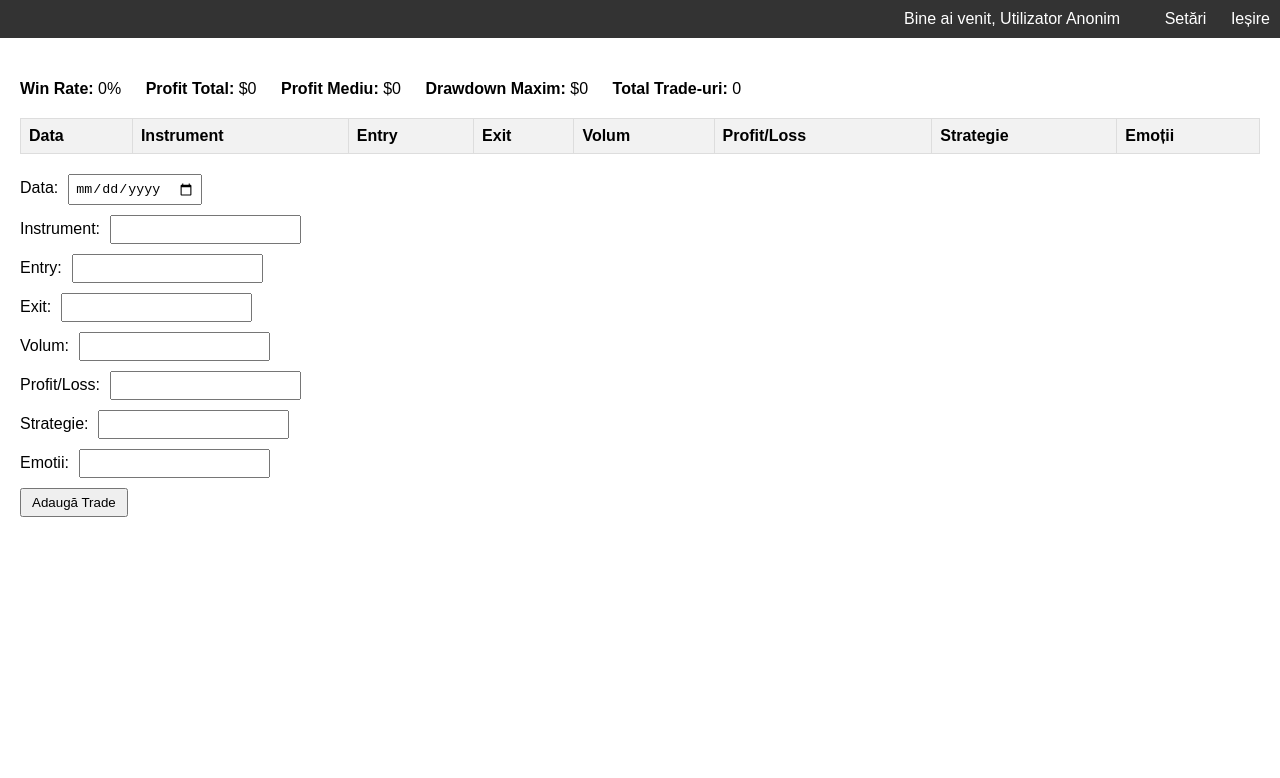
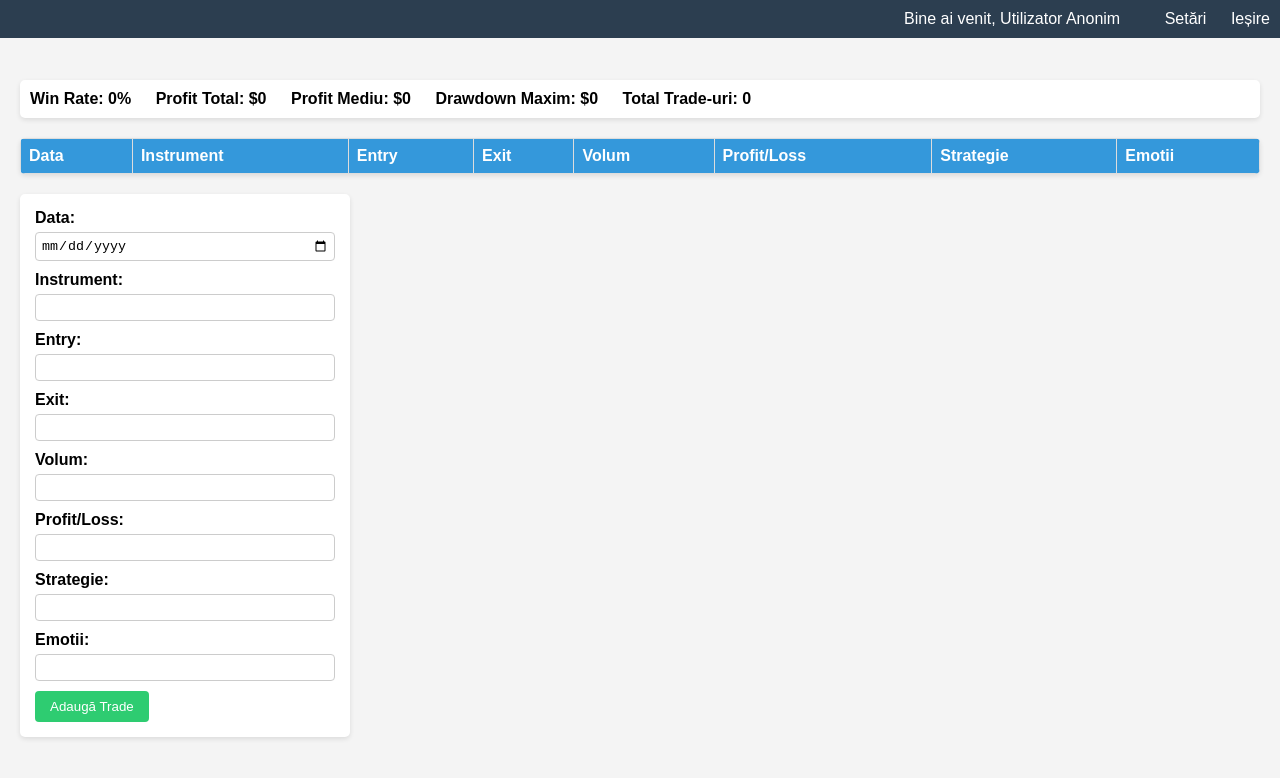
Before and after one commit to gsilviuadrian-create/trading-journal, a website: page public/index.html in a window 1280 px wide. Drawn offline with nearby package versions, Linux system fonts and the light colour scheme.

Commit message:
Update index.html

```diff
--- a/public/index.html
+++ b/public/index.html
@@ -8,12 +8,13 @@
         body {
             margin: 0;
             font-family: Arial, sans-serif;
+            background-color: #f4f4f4; /* Fundal gri deschis */
         }
         header {
             position: fixed;
             top: 0;
             width: 100%;
-            background-color: #333;
+            background-color: #2c3e50; /* Albastru închis */
             color: white;
             padding: 10px;
             text-align: right;
@@ -39,15 +40,24 @@
         }
         .stats {
             margin-bottom: 20px;
+            background-color: #fff; /* Fundal alb pentru statistici */
+            padding: 10px;
+            border-radius: 5px; /* Colțuri rotunjite */
+            box-shadow: 0 2px 5px rgba(0, 0, 0, 0.1); /* Umbră ușoară */
         }
         .stats div {
             display: inline-block;
             margin-right: 20px;
+            font-weight: bold;
         }
         table {
             width: 100%;
             border-collapse: collapse;
             margin-top: 20px;
+            background-color: #fff; /* Fundal alb pentru tabel */
+            border-radius: 5px; /* Colțuri rotunjite */
+            overflow: hidden; /* Asigură rotunjirea */
+            box-shadow: 0 2px 5px rgba(0, 0, 0, 0.1); /* Umbră ușoară */
         }
         th, td {
             border: 1px solid #ddd;
@@ -55,20 +65,40 @@
             text-align: left;
         }
         th {
-            background-color: #f2f2f2;
+            background-color: #3498db; /* Albastru deschis pentru header */
+            color: white;
         }
         form {
             margin-top: 20px;
+            background-color: #fff; /* Fundal alb pentru formular */
+            padding: 15px;
+            border-radius: 5px; /* Colțuri rotunjite */
+            box-shadow: 0 2px 5px rgba(0, 0, 0, 0.1); /* Umbră ușoară */
+            max-width: 300px; /* Lățime fixă pentru aliniere */
         }
         label {
-            margin-right: 10px;
+            display: block; /* Fiecare label pe o linie nouă */
+            margin-bottom: 5px;
+            font-weight: bold;
         }
         input, select {
+            width: 100%;
+            padding: 5px;
             margin-bottom: 10px;
-            padding: 5px;
+            border: 1px solid #ccc;
+            border-radius: 4px; /* Colțuri rotunjite */
+            box-sizing: border-box;
         }
         button {
-            padding: 5px 10px;
+            padding: 8px 15px;
+            background-color: #2ecc71; /* Verde pentru buton */
+            color: white;
+            border: none;
+            border-radius: 4px;
+            cursor: pointer;
+        }
+        button:hover {
+            background-color: #27ae60; /* Verde mai închis la hover */
         }
     </style>
     <script src="https://cdn.jsdelivr.net/npm/chart.js"></script>
@@ -98,7 +128,7 @@
                     <th class="border p-2">Volum</th>
                     <th class="border p-2">Profit/Loss</th>
                     <th class="border p-2">Strategie</th>
-                    <th class="border p-2">Emoții</th>
+                    <th class="border p-2">Emotii</th>
                 </tr>
             </thead>
             <tbody></tbody>
```
